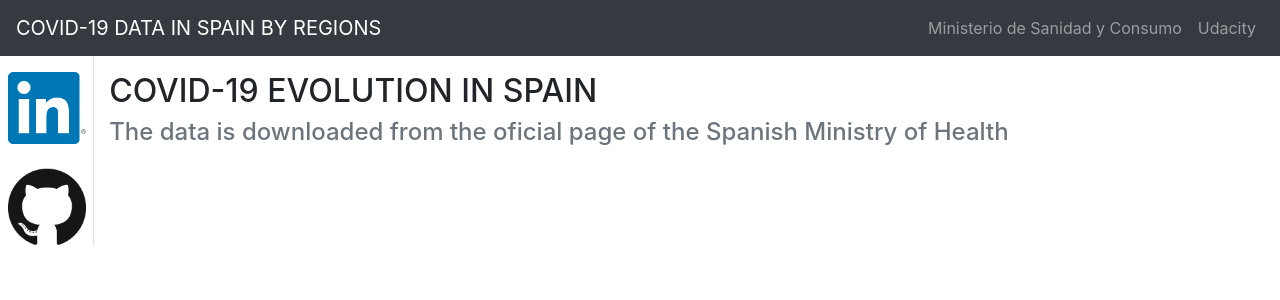
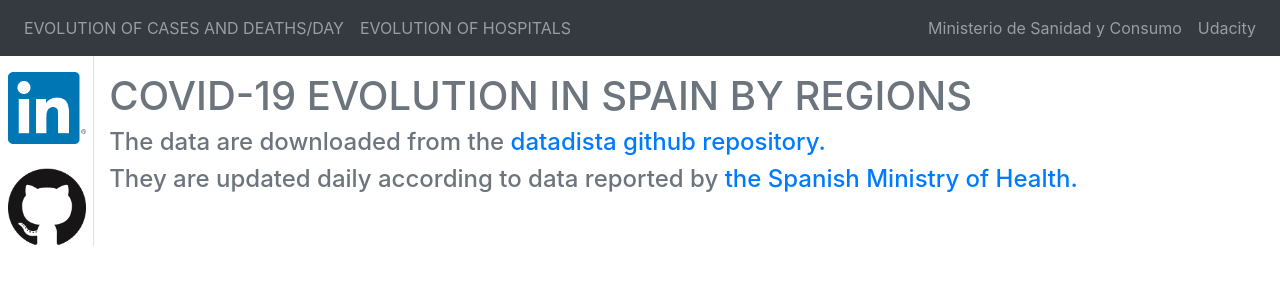
Before and after one commit to jmiraal/COVID19_Spain_Dashboard, a Python web app: template covapp/templates/index.html in a window 1280 px wide. Shown: the top 300 px of the page. Run offline with Jinja, Linux system fonts and the light colour scheme; the template is opened without the code that fills it, so the values that code supplies are empty; some libraries are stand-ins or nearby versions.

Commit message:
add a second panel

```diff
--- a/covapp/templates/index.html
+++ b/covapp/templates/index.html
@@ -15,19 +15,29 @@
 
 </head>
 
+
+
 <body>
 
 <!--navbar links-->
+
 <nav class="navbar navbar-expand-lg navbar-dark bg-dark sticky-top">
-   <a class="navbar-brand" href="#">COVID-19 DATA IN SPAIN BY REGIONS</a>
-  <button class="navbar-toggler" type="button" data-toggle="collapse"
-  data-target="#navbarTogglerDemo02"
-  aria-controls="navbarTogglerDemo02" aria-expanded="false"
-  aria-label="Toggle navigation">
+
+  <button class="navbar-toggler" type="button" data-toggle="collapse" data-target="#navbarNav" aria-controls="navbarNav" aria-expanded="false" aria-label="Toggle navigation">
     <span class="navbar-toggler-icon"></span>
   </button>
 
-  <div class="collapse navbar-collapse" id="navbarTogglerDemo02">
+
+   <div class="collapse navbar-collapse" id="navbarNav">
+
+    <ul class="navbar-nav">
+      <li class="nav-item">
+        <a class="nav-link" href="/index">EVOLUTION OF CASES AND DEATHS/DAY</a>
+      </li>
+      <li class="nav-item">
+        <a class="nav-link" href="/index_panel_2">EVOLUTION OF HOSPITALS</a>
+      </li>
+    </ul>
     <ul class="navbar-nav ml-auto mt-2 mt-lg-0">
       <li class="nav-item">
         <a class="nav-link" href="https://www.mscbs.gob.es/profesionales/saludPublica/ccayes/alertasActual/nCov-China/situacionActual.htm">Ministerio de Sanidad y Consumo</a>
@@ -37,6 +47,9 @@
       </li>
     </ul>
   </div>
+
+
+
 </nav>
 
 <!--middle section-->
@@ -59,9 +72,13 @@
 
         <!--chart descriptions-->
         <div id="middle-info" class="mt-3">
-
-            <h2 id="tag-line">COVID-19 EVOLUTION IN SPAIN</h2>
-            <h4 id="tag-line" class="text-muted">The data is downloaded from the oficial page of the Spanish Ministry of Health</h4>
+            <h1 id="tag-line" class="text-muted">COVID-19 EVOLUTION IN SPAIN BY REGIONS </h1>
+            <h4 id="tag-line" class="text-muted">The data are downloaded from the
+                  <a href="https://github.com/datadista/datasets/tree/master/COVID%2019">datadista github repository.</a>
+            </h4>
+            <h4 id="tag-line" class="text-muted">They are updated daily according to data reported by
+                  <a href="https://www.mscbs.gob.es/profesionales/saludPublica/ccayes/alertasActual/nCov-China/situacionActual.htm">the Spanish Ministry of Health.</a>
+            </h4>
 
         </div>
 
@@ -316,7 +333,17 @@
 <!--footer section-->
 <div id="footer" class="container"></div>
 
+
+
+
 </body>
+
+<script>
+
+$(document).ready(function() {
+    $('a[href$="' + location.pathname + '"]').addClass('active');
+});
+</script>
 
 
 <footer>
@@ -331,7 +358,10 @@
                 figures[i].data,
                 figures[i].layout || {});
         }
-    </script>
+
+</script>
+
+
 
 </footer>
 
```
Also changed, not shown: covapp/routes.py (+17 -2 lines).
